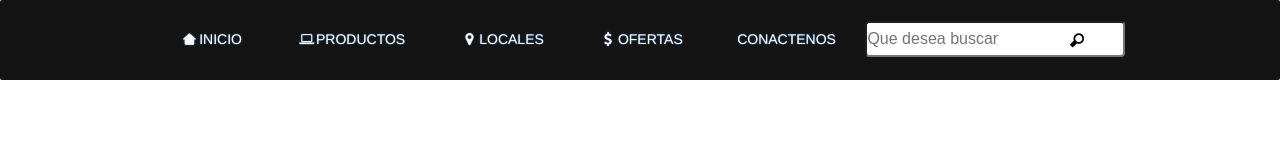
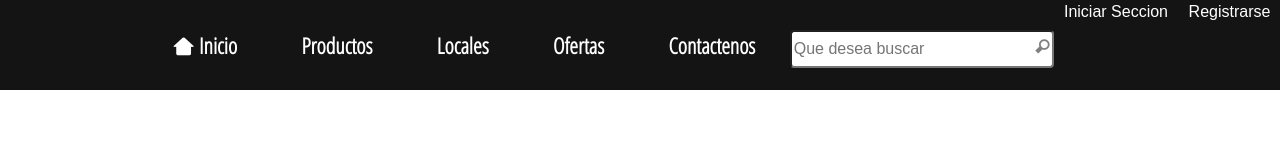
Before and after one commit to Davi199/store, a plain HTML site: page index.html in a window 1280 px wide. Drawn offline with Linux system fonts and the light colour scheme.

Commit message:
nuevosCambios

```diff
--- a/css/estilos.css
+++ b/css/estilos.css
@@ -1,57 +1,54 @@
-* {
-	margin: 0;
-	padding: 0;
-}
 
 
 body {
-	background: #fff;
 	font-size: 16px;
 }
 
 
 
-.Header {
 
-
-	}
-
-
-.menu {
-	background: #141414;
-	height:5em;
-	border-color: #2e2f33;
-	margin: 0 auto;
-	border-radius: 2px;
+nav {
+display: block;
+background:gray;
+position: relative;
+background: #141414;
 
 
 }
 
-
-
-.lista {
-	list-style: none;
+.lista{
 	text-align: center;
-
-
+	margin: 0px 0px;
 }
 
 
 .item {
 	display: inline-block;
-	text-align: center;
-	margin-top: 30px;
+}
 
+.letrasm{
+	font-family: "Open Sans Condensed";
+	text-decoration: none;
+	padding: 30px 30px;
+	display: block;
+	font-weight: bold;
+	font-size: 22px;
+	color: #fff
 }
 
 
 
+.searchfather {
+	display: inline-block;
+	position: relative;
+	margin-right: 8em;
+}
 
-.nav-search {
 
+.cajatexto {
 	width: 16em;
 	height: 2em;
-	position: relative;
+
 
   -webkit-border-radius:4px;
      -moz-border-radius:4px;
@@ -62,31 +59,38 @@ body {
 
 
 
-.letras {
+.iniciar {
+	display: inline-block;
+	position: absolute;
+	top: 0.2em;
+	right: 7em;
 	text-decoration: none;
-	font-family: Helvetica;
-	color: #fff;
-
-	padding: 29px 25px 27px;
-	font-size: 14px;
-	font-weight: lighter;
-	text-transform: uppercase;
-	text-rendering: optimizeLegibility;
-	text-shadow: 0 0 0.1em #4D94DE;
-
-
-
+	color:white;
 }
 
 
 
-.icon-search
-{
+
+
+.registro {
+	display: inline-block;
+	position: absolute;
+	right: 0.6em;
+	top: 0.2em;
+	text-decoration: none;
+	color:white;
+}
+
+
+.letrasm:hover {
+	background: #C9BFB2;
 	color: black;
-	right: 0;
-	top: 0;
-	position: absolute;
-	right: 12em;
-	top: 2em;
+}
 
-	}
+
+
+.iniciar:hover,
+.registro:hover
+ {
+	color:red;
+}
--- a/css/fontello.css
+++ b/css/fontello.css
@@ -54,7 +54,16 @@
   /* text-shadow: 1px 1px 1px rgba(127, 127, 127, 0.3); */
 }
 
-.icon-search:before { content: '\e800'; } /* '' */
+.icon-search:before {
+color:gray;
+  right: 0;
+  top: 0;
+  position: absolute;
+  right: 0;
+  top: 0.5em;
+
+
+  content: '\e800'; } /* '' */
 .icon-home:before { content: '\e801'; } /* '' */
 .icon-dollar:before { content: '\e802'; } /* '' */
 .icon-laptop:before { content: '\e803'; } /* '' */
--- a/index.html
+++ b/index.html
@@ -2,80 +2,31 @@
 <html lang="en">
 <head>
 	<meta charset="UTF-8">
+	<title>Document</title>
 	<meta name="viewport" content="width=device-width, user-scalable=no, initial-scale=1.0, maximum-scale=1.0, minimum-scale=1.0">
-	<title>Inicio</title>
+	<link rel="stylesheet" href="css/estilos.css">
 	<link rel="stylesheet" href="css/normalize.css">
-	<link rel="stylesheet" href="css/estilos.css">
 	<link rel="stylesheet" href="css/fontello.css">
+	<link href='https://fonts.googleapis.com/css?family=Open+Sans+Condensed:300' rel='stylesheet' type='text/css'>
 </head>
 <body>
 
-<header class="Header">
-	<nav class="menu">
+<header>
+	<nav class="nav">
 		<ul class="lista">
-			<li class="item"><a class="letras" href=""><span class="icon-home">Inicio</a></li>
-			<li class="item"><a class="letras" href=""><span class="icon-laptop">Productos</a></li>
-			<li class="item"><a class="letras" href=""><span class="icon-location">Locales</a></li>
-			<li class="item"><a class="letras" href=""><span class="icon-dollar">Ofertas</a></li>
-			<li class="item"><a class="letras" href=""><span class="icon-">Conactenos</a></li>
-			<input class="nav-search" type="search" placeholder="Que desea buscar">
-			 <label class="icon-search"></label>
-
-
-
-
-
-
+			<li class="item"><a class="icon-home letrasm" href="">Inicio</a></li>
+			<li class="item"><a class="letrasm" href="">Productos</a></li>
+			<li class="item"><a class="letrasm" href="">Locales</a></li>
+			<li class="item"><a class="letrasm" href="">Ofertas</a></li>
+			<li class="item"><a class="letrasm" href="">Contactenos</a></li>
+			<div class="searchfather">
+			<input class="cajatexto"  type="search" placeholder="Que desea buscar">
+			<label class="icon-search"></label></div>
 		</ul>
-
+			<a class="iniciar" href="">Iniciar Seccion</a>
+			<a class="registro"href="">Registrarse</a>
 	</nav>
-
-
-
-
 </header>
-
-
-
-
-
-
-
-
-
-
-
-
-
-
-
-
-
-
-
-
-
-
-
-
-
-
-
-<footer>
-
-
-
-
-
-
-
-
-
-
-
-</footer>
-
-
 
 </body>
 </html>
```
